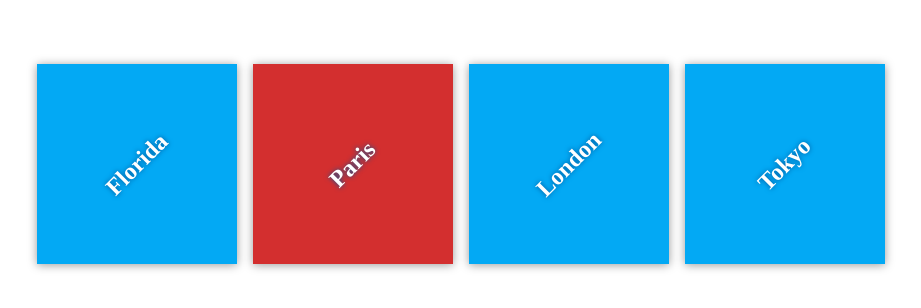
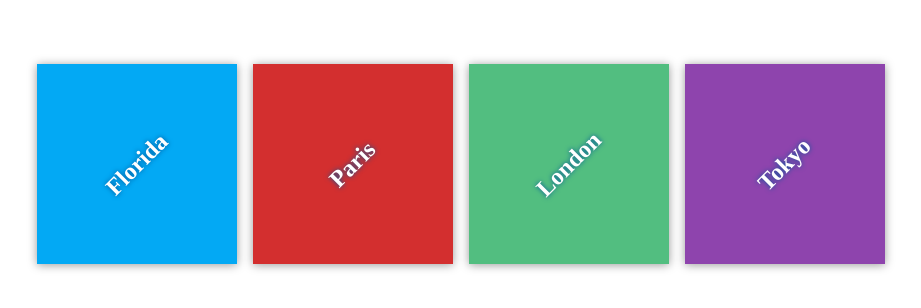
Before and after one commit to bilalpandor/my-travel-plans, a plain HTML site: page index.html in a window 1280 px wide. Shown: the part 236-544 px from the top of the page, without its empty margins (179-1100 px from the left). Drawn offline with Linux system fonts and the light colour scheme.

Commit message:
Change destination colours

```diff
--- a/css/app.css
+++ b/css/app.css
@@ -53,3 +53,11 @@ h2 {
 #paris {
     background-color: #d32f2f;
 }
+
+#london {
+    background-color: #52BE80;
+}
+
+#newyork {
+    background-color: #8E44AD;
+}
--- a/index.html
+++ b/index.html
@@ -22,7 +22,7 @@
                 <h2>London</h2>
             </div>
 
-            <div class="destination" id="new york">
+            <div class="destination" id="newyork">
                 <h2>Tokyo</h2>
             </div>
         </div>
```
